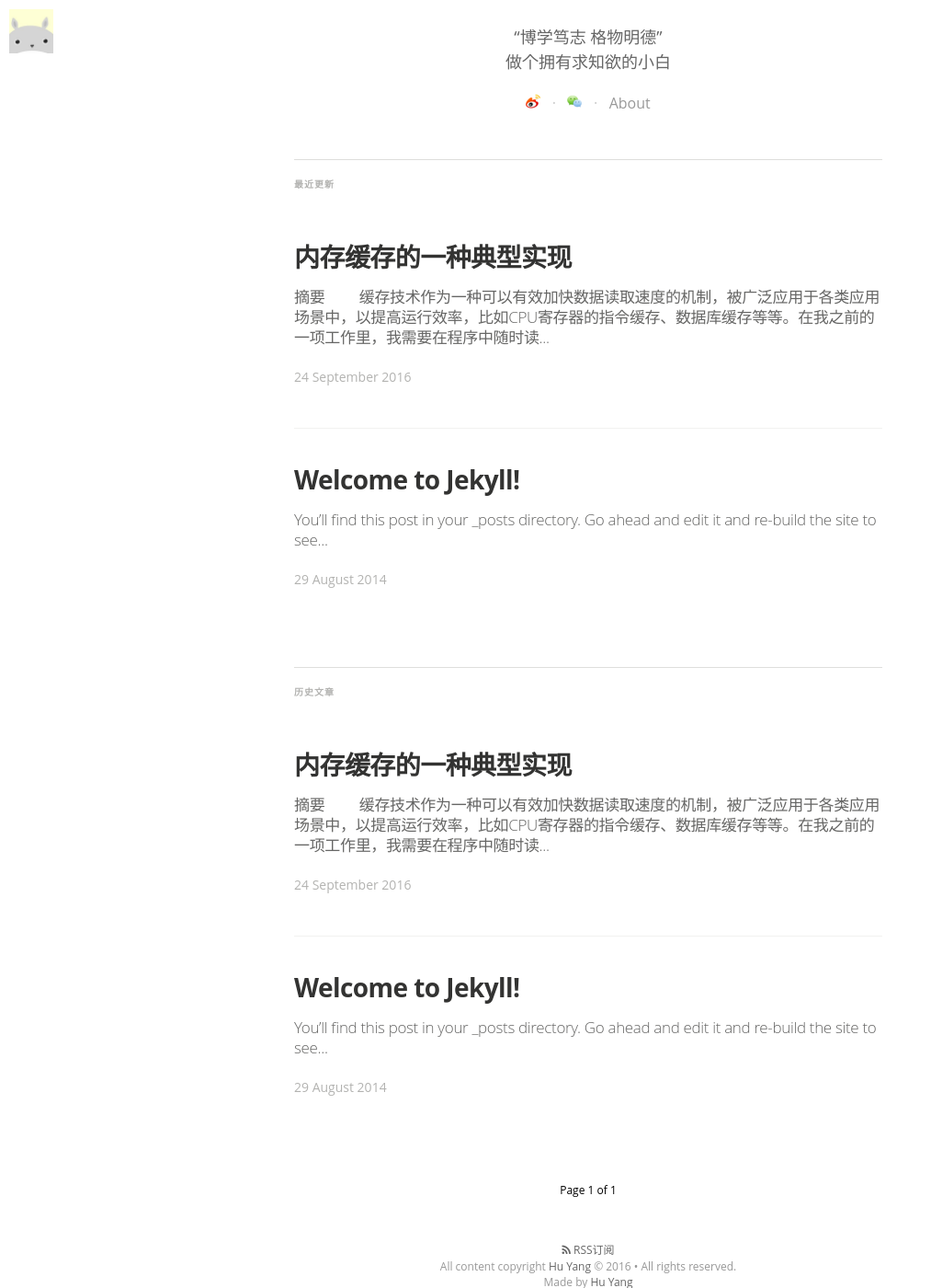
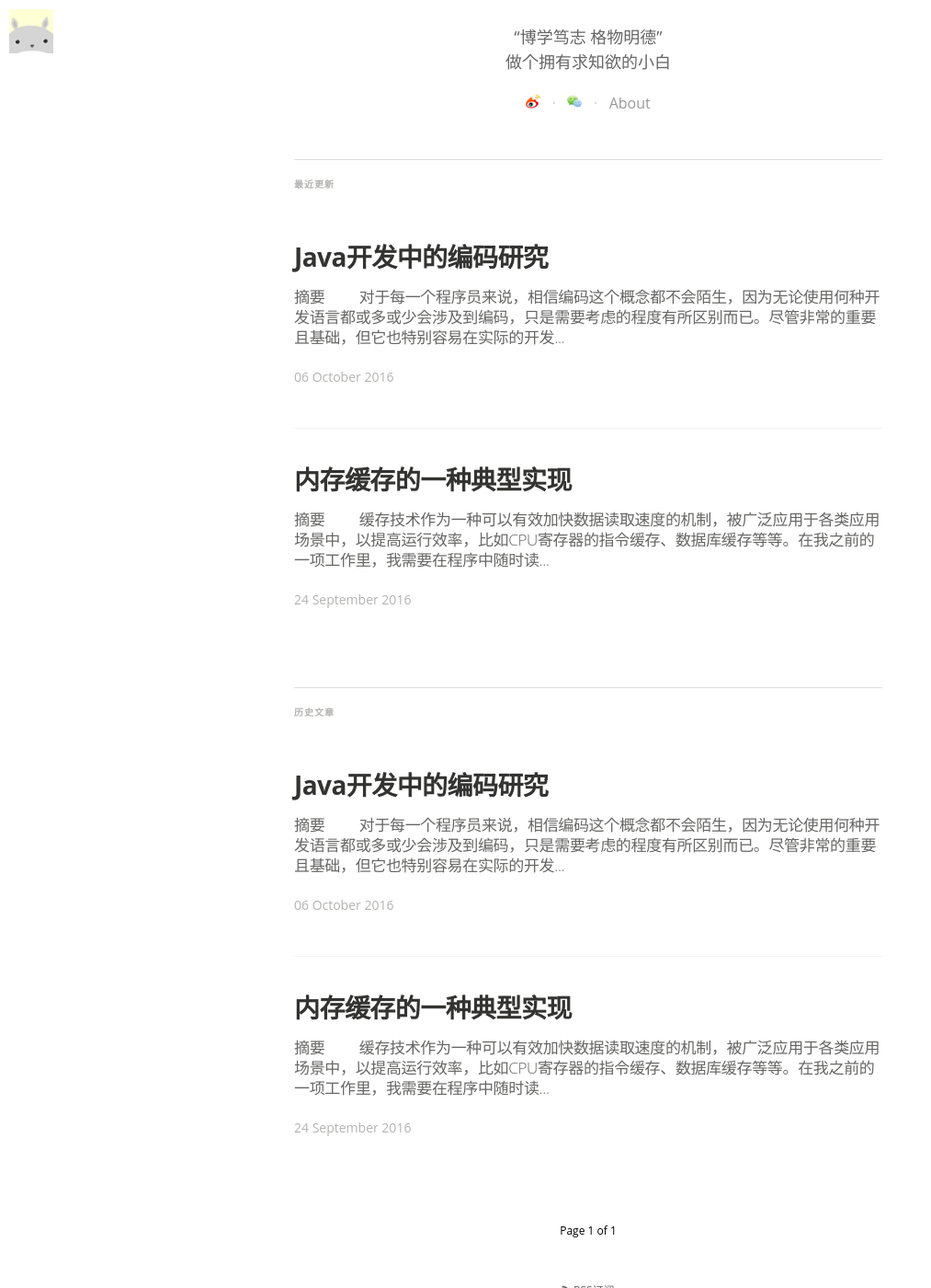
Before and after one commit to ihuyang/myblog, a Jekyll site: the page built from index.html, in a window 1280 px wide and 1400 px high, scrolled down 592 px. Shown: the whole window at 92% size, without its empty margins (0-1013 px from the left). Built offline with Jekyll 4.4.1, drawn with Linux system fonts in a browser that asks for light colours; nearby versions of some CDN libraries; some web fonts are replaced; the list of posts is cut into pages by our own code.

Commit message:
interface modified

```diff
--- a/_posts/2014-08-29-welcome-to-jekyll.markdown
+++ /dev/null
@@ -1,40 +0,0 @@
----
-layout: post
-title:  "Welcome to Jekyll!"
-date:   2014-08-29 14:34:25
-categories: jekyll update
-tags: featured
-image: /assets/article_images/2014-08-29-welcome-to-jekyll/desktop.JPG
-image2: /assets/article_images/2014-08-29-welcome-to-jekyll/desktop.JPG
----
-You’ll find this post in your `_posts` directory. Go ahead and edit it and re-build the site to see your changes. You can rebuild the site in many different ways, but the most common way is to run `jekyll serve --watch`, which launches a web server and auto-regenerates your site when a file is updated.
-
-To add new posts, simply add a file in the `_posts` directory that follows the convention `YYYY-MM-DD-name-of-post.ext` and includes the necessary front matter. Take a look at the source for this post to get an idea about how it works.
-
-Jekyll also offers powerful support for code snippets:
-
-{% highlight ruby %}
-def print_hi(name)
-  puts "Hi, #{name}"
-end
-print_hi('Tom')
-#=> prints 'Hi, Tom' to STDOUT.
-{% endhighlight %}
-
-Check out the [Jekyll docs][jekyll] for more info on how to get the most out of Jekyll. File all bugs/feature requests at [Jekyll’s GitHub repo][jekyll-gh]. If you have questions, you can ask them on [Jekyll’s dedicated Help repository][jekyll-help].
-
-{% highlight js %}
-
-<footer class="site-footer">
- <a class="subscribe" href="{{ "/feed.xml" | prepend: site.baseurl }}"> <span class="tooltip"> <i class="fa fa-rss"></i> Subscribe!</span></a>
-  <div class="inner">a
-   <section class="copyright">All content copyright <a href="mailto:{{ site.email}}">{{ site.name }}</a> &copy; {{ site.time | date: '%Y' }} &bull; All rights reserved.</section>
-   <section class="poweredby">Made with <a href="http://jekyllrb.com"> Jekyll</a></section>
-  </div>
-</footer>
-{% endhighlight %}
-
-
-[jekyll]:      http://jekyllrb.com
-[jekyll-gh]:   https://github.com/jekyll/jekyll
-[jekyll-help]: https://github.com/jekyll/jekyll-help
--- /dev/null
+++ b/_posts/2016-10-06-Research on coding in java development.md
@@ -0,0 +1,22 @@
+---
+layout: post
+title:  "Java开发中的编码研究"
+date:   2016-10-06 21:00:00
+categories: java web
+tags: featured
+image: /assets/article_images/2016-10-06-Research on coding in java development/desktop.JPG
+image2: /assets/article_images/2016-10-06-Research on coding in java development/desktop.JPG
+---
+### *摘要*
+>　　对于每一个程序员来说，相信编码这个概念都不会陌生，因为无论使用何种开发语言都或多或少会涉及到编码，只是需要考虑的程度有所区别而已。尽管非常的重要且基础，但它也特别容易在实际的开发过程中被忽视，由此带来的问题也一直困扰着开发人员。乱码就是这些问题的代表，相信所有的程序员都被乱码折磨过吧。
+<br>
+>　　前段时间，我在工作中再次遇到编码问题，尽管最后解决，但还是让我决心通过查阅资料去好好研究编码问题。在本文中，我将针对这段时间自己对Java开发中编码问题的研究进行介绍，也算是自己的小结，如果你对该方面内容感兴趣，可以继续阅读下文。
+
+# *1. 编码问题* #
+　　首先，第一个问题是，我们为什么要**编码**，回答这个问题对于从深层次了解编码非常有帮助。编码是信息从一种形式转换为另一种形式的过程，在我们的生活中就有很典型的例子，不同的国家不同的民族使用的语言和文字并不一样，他们之间的交流依靠的是语言间的转换，也就是我们常说的翻译。同样的，我们知道计算机中依靠二进制0和1来存储信息，这就是计算机所能明白的“语言”，而程序员呢，我们的语言是字母、数字或是文字，我们想要计算机能理解我们的语言从而进行服务，就必须有从我们的语言转换为计算机语言的办法，这个过程就是编码。与之相对的概念是**解码**，即从计算机语言转换为我们所能理解的语言的过程，我们可能常把这两个概念都说成是编码，实际上并不一样。
+
+　　我们知道code是代码的意思，这形成了英语与中文之间的转换关系，我们为什么会知道它们是这样转换的？回答是依靠了词典或者说是一种既定的规则。这个规则在编码中就是我们使用的**编码格式**，它告诉了我们如何将我们的语言“翻译”为计算机语言，常见的编码格式有ASCII码、ISO-8859-1、GBK、GB2312、UTF-16和UTF-8等等，后面我将着重介绍几种重要的编码格式。既然编码格式是这种转换关系的规则，那么不同的规则下，自然就会有不同的对应关系，同一个汉字在不同的编码格式下转换成的二进制序列顺序甚至是长度都不会一样。
+
+　　计算机中存储信息的最小单元是字节，即8个bit位，共有2的10次方种表现形式，如果要和字符形成对应关系就可以表示256个字符。显然这对于人类语言来说远远不够，那么有些字符就得用更多的字节去表示。前面提到的编码格式代表了字符和字节间的转换关系，而编码格式也有它自己能转换的范围，不可能是无限的，比如GB2312就是一种双字节编码格式，它使用两个字节来表示信息，自然不会包含超过两字节所能表示的最多字符，这个范围就称作这种编码格式的**字符集**。字符集是各种文字和符号（即字符）的集合，而编码格式是这些字符转换为字节的规则，是字典的作用，两者并不一样。我们常说的UTF-8，严格意义上来说是一种编码格式，而UTF-8字符集才是一种字符集，不能混为一谈。
+
+# *2. 常见编码格式* #
```
Also changed, not shown: _posts/2016-09-24-A typical implementation of memory cache.md (+3 -2 lines), assets/article_images/2016-09-24-A typical implementation of memory cache/night-track-mobile.JPG (renamed from assets/article_images/2014-11-30-mediator_features/night-track-mobile.JPG), assets/article_images/2016-10-06-Research on coding in java development/desktop.JPG (renamed from assets/article_images/2014-08-29-welcome-to-jekyll/desktop.JPG), 2 other files.
